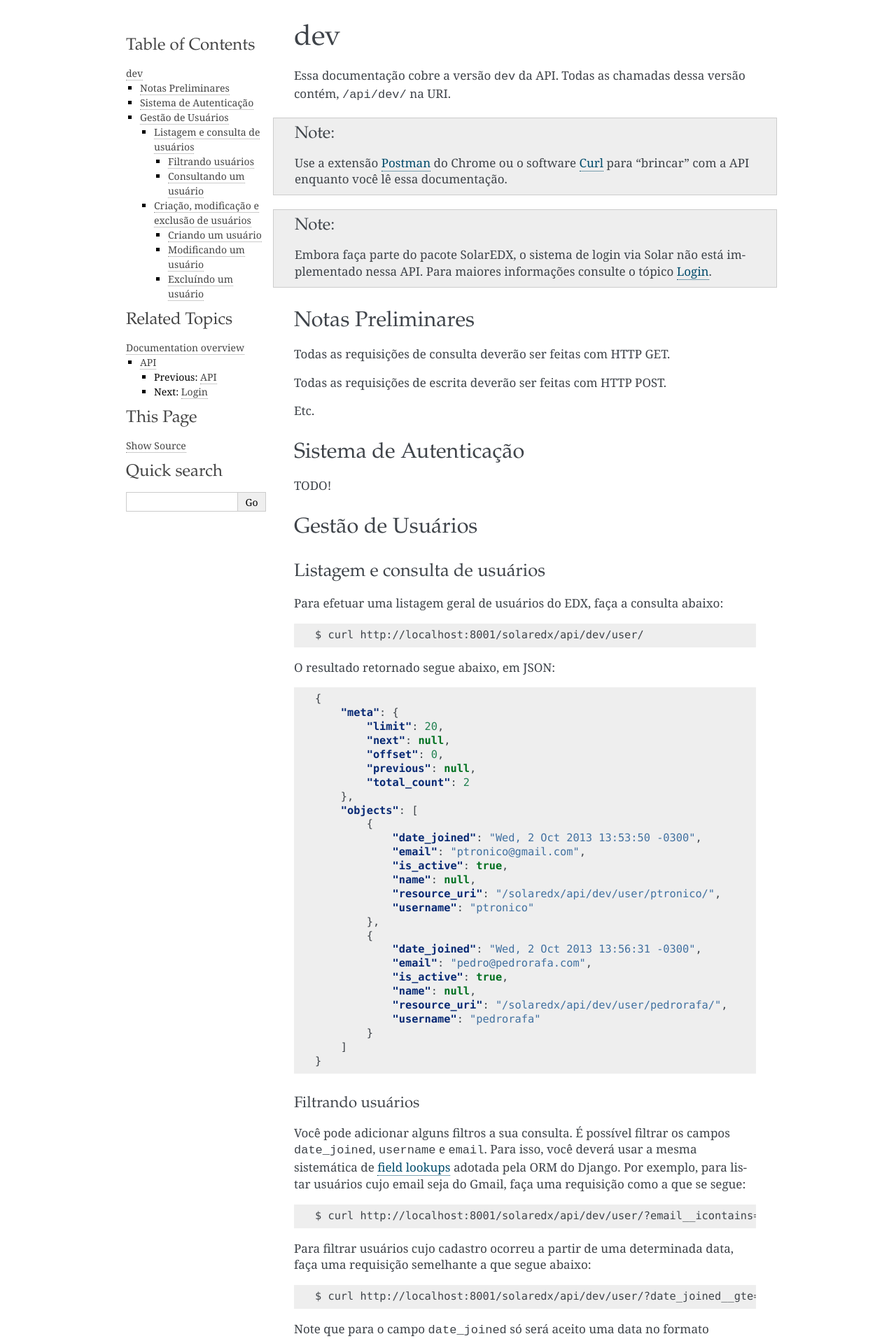
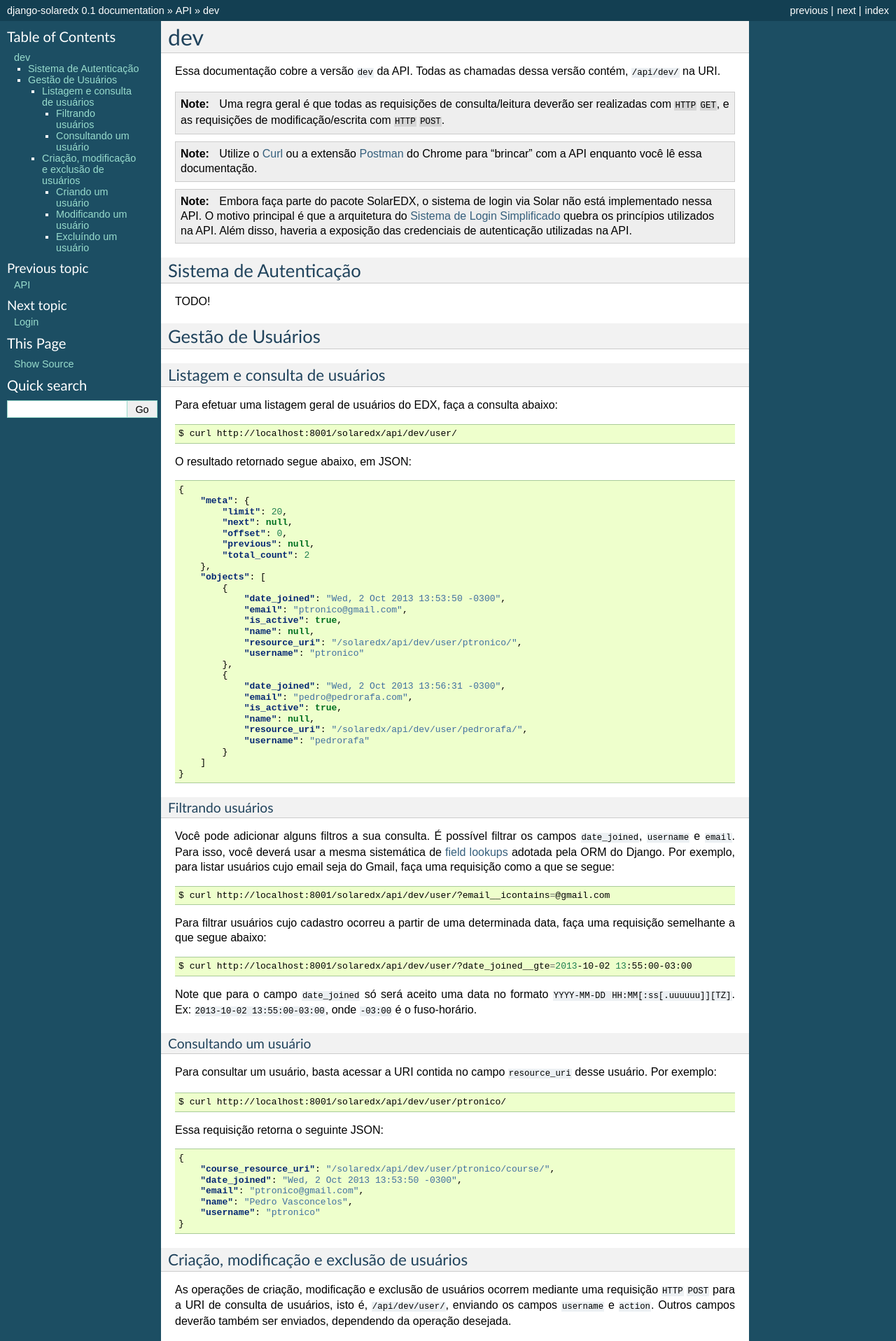
Before and after one commit to ptronico/django-solaredx, a Sphinx documentation site: the page built from docs/api/dev.rst, in a window 1280 px wide. Shown: the top 1916 px of the page at 70% size. Built offline with Sphinx 7.4.7, drawn with Linux system fonts in a browser that asks for light colours; some of the changed text lies outside the part shown.

Commit message:
Atualizando documentação.

```diff
--- a/docs/api/dev.rst
+++ b/docs/api/dev.rst
@@ -11,24 +11,24 @@ versão contém, ``/api/dev/`` na URI.
 
 .. note::
 
-    Use a extensão `Postman <https://chrome.google.com/webstore/detail/postman-rest-client/fdmmgilgnpjigdojojpjoooidkmcomcm?hl=en>`_ do Chrome ou o software
-    `Curl <http://curl.haxx.se/>`_ para "brincar" com a API enquanto você lê
-    essa documentação.
+    Uma regra geral é que todas as requisições de consulta/leitura deverão
+    ser realizadas com ``HTTP`` ``GET``, e as requisições de
+    modificação/escrita com ``HTTP`` ``POST``.
+
+.. note::
+
+    Utilize o `Curl <http://curl.haxx.se/>`_ ou a extensão `Postman
+    <https://chrome.google.com/webstore/detail/postman-rest-client/fdmmgilgnpjigdojojpjoooidkmcomcm?hl=en>`_
+    do Chrome para "brincar" com a API enquanto você lê essa documentação.
 
 .. note::
 
     Embora faça parte do pacote SolarEDX, o sistema de login via Solar não
-    está implementado nessa API. Para maiores informações consulte o tópico
-    :ref:`login`.
+    está implementado nessa API. O motivo principal é que a arquitetura do
+    :ref:`Sistema de Login Simplificado <login>` quebra os princípios
+    utilizados na API. Além disso, haveria a exposição das credenciais de
+    autenticação utilizadas na API.
 
-Notas Preliminares
-------------------
-
-Todas as requisições de consulta deverão ser feitas com HTTP GET.
-
-Todas as requisições de escrita deverão ser feitas com HTTP POST.
-
-Etc.
 
 Sistema de Autenticação
 -----------------------
--- a/docs/conf.py
+++ b/docs/conf.py
@@ -243,8 +243,8 @@ texinfo_documents = [
 
 # -- Customizações -------------------------------------------------------------
 
-RTD_OLD_THEME = True
+# RTD_OLD_THEME = True
 
-sys.path.append(os.path.abspath('_themes'))
-html_theme_path = ['_themes']
-html_theme = 'kr'
+# sys.path.append(os.path.abspath('_themes'))
+# html_theme_path = ['_themes']
+# html_theme = 'kr'
```
